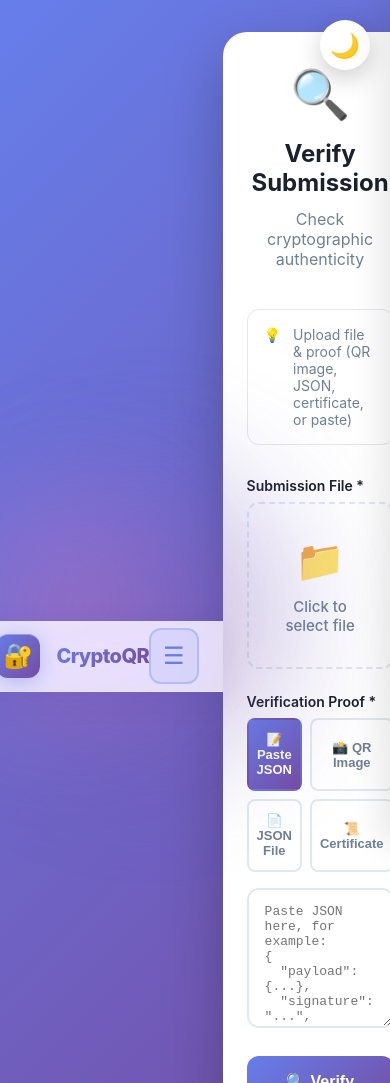
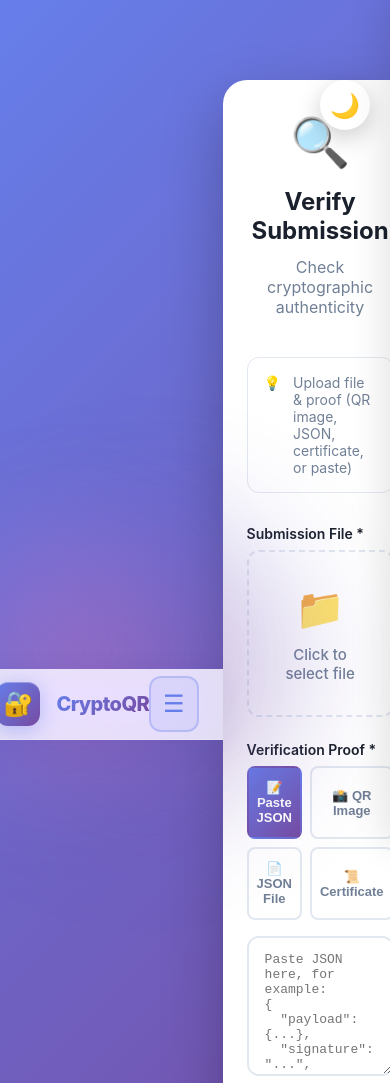
Before and after one commit to rishavjha8515-hub/cryptoqr, a plain HTML site: page frontend/verify.html in a window 390 px wide. Shown: the top 1083 px of the page. Drawn offline with nearby package versions, Linux system fonts and the light colour scheme.

Commit message:
Update verify.html

```diff
--- a/frontend/verify.html
+++ b/frontend/verify.html
@@ -36,7 +36,7 @@
             display: flex;
             align-items: center;
             justify-content: center;
-            padding: 0px;
+            padding: 80px 20px 20px 20px;
             transition: background 0.3s ease;
         }
 
@@ -48,7 +48,7 @@
             width: 100%;
             box-shadow: 0 24px 60px rgba(0, 0, 0, 0.25);
             transition: all 0.3s ease;
-             margin: 2rem auto;
+             margin: 0 auto;
         }
 
         .header { text-align: center; margin-bottom: 40px; }
@@ -269,7 +269,7 @@
 
         .theme-toggle {
             position: fixed;
-            top: 20px;
+            top: 80px;
             right: 20px;
             width: 60px;
             height: 60px;
```
